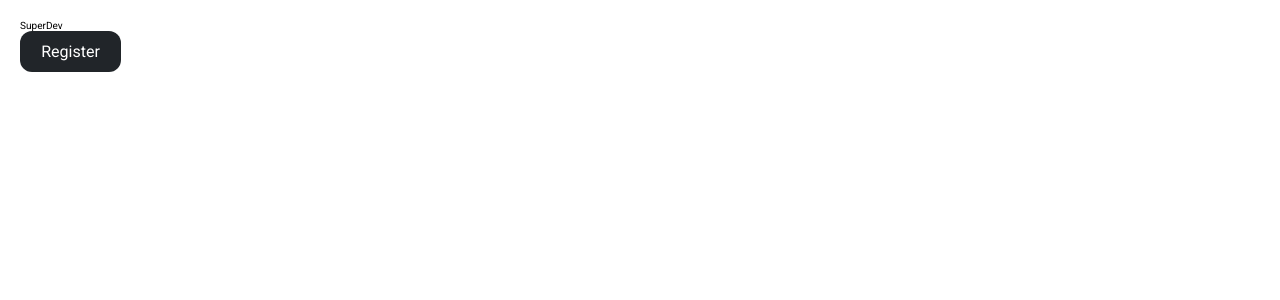
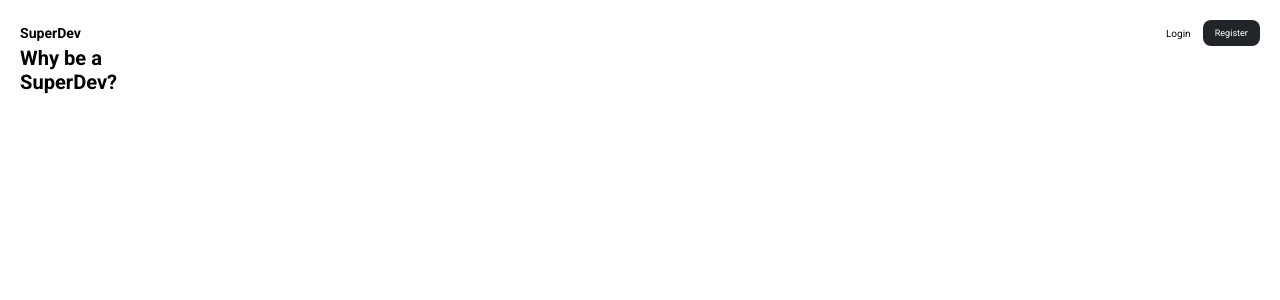
Before and after one commit to frostzt/super-responsive-react, a React (Create React App) app: page / in a window 1280 px wide. Shown: the top 300 px of the page. Built offline with nearby package versions, Linux system fonts and the light colour scheme.

Commit message:
working on header main component

```diff
--- a/src/Components/Buttons/Buttons.module.scss
+++ b/src/Components/Buttons/Buttons.module.scss
@@ -1,11 +1,11 @@
 .container {
   cursor: pointer;
   font-weight: 400;
-  font-size: 1.6rem;
+  font-size: 0.9rem;
   width: fit-content;
   height: fit-content;
   color: var(--white);
-  border-radius: 1.2rem;
-  padding: 1.1rem 2.1rem;
+  border-radius: 0.8rem;
+  padding: 0.8rem 1.2rem;
   background-color: var(--black);
 }
--- a/src/Components/Buttons/Buttons.tsx
+++ b/src/Components/Buttons/Buttons.tsx
@@ -11,7 +11,7 @@ interface Props {
 }
 
 const Buttons: React.FC<Props> = ({ children, invert }) => (
-  <div className={cx([styles.container, invert ? styles.inverted : null])}>
+  <div className={cx([invert ? styles.inverted : styles.container])}>
     <div>{children}</div>
   </div>
 );
--- a/src/Components/Header/Header.tsx
+++ b/src/Components/Header/Header.tsx
@@ -1,12 +1,21 @@
 import React from "react";
-import NavBar from "../NavBar/NavBar";
 
 // Styling
+import cx from "classnames";
 import styles from "./Header.module.scss";
+
+// Components
+import NavBar from "../NavBar/NavBar";
 
 const Header: React.FC = () => (
   <header className={styles.container}>
     <NavBar />
+    <div className={styles.main}>
+      <h1 className={cx(["heading-primary", styles.title])}>
+        Why be a<br />
+        SuperDev?
+      </h1>
+    </div>
   </header>
 );
 
--- a/src/Components/NavBar/NavBar.module.scss
+++ b/src/Components/NavBar/NavBar.module.scss
@@ -1,2 +1,19 @@
 .container {
+  display: flex;
+  align-items: center;
+  justify-content: space-between;
+
+  .logo {
+    font-weight: 700;
+    font-size: 1.4rem;
+  }
+
+  .buttons {
+    display: flex;
+    align-items: center;
+
+    & > *:not(:last-child) {
+      margin-right: 1.2rem;
+    }
+  }
 }
--- a/src/Components/NavBar/NavBar.tsx
+++ b/src/Components/NavBar/NavBar.tsx
@@ -1,16 +1,23 @@
 import React from "react";
+
+// Styling
+import { motion } from "framer-motion";
+import styles from "./NavBar.module.scss";
+import { containerVarient, childrenVarient } from "./NavBar.varients";
+
+// Components
 import Buttons from "../Buttons/Buttons";
 
-// Styling
-import styles from "./NavBar.module.scss";
-
 const NavBar: React.FC = () => (
-  <div className={styles.container}>
-    <div className={styles.logo}>SuperDev</div>
-    <div className={styles.buttons}>
+  <motion.div variants={containerVarient} initial="initial" animate="animate" className={styles.container}>
+    <motion.div variants={childrenVarient} className={styles.logo}>
+      SuperDev
+    </motion.div>
+    <motion.div variants={childrenVarient} className={styles.buttons}>
+      <Buttons invert>Login</Buttons>
       <Buttons>Register</Buttons>
-    </div>
-  </div>
+    </motion.div>
+  </motion.div>
 );
 
 export default NavBar;
--- /dev/null
+++ b/src/Components/NavBar/NavBar.varients.ts
@@ -0,0 +1,25 @@
+export const containerVarient = {
+  initial: {
+    opacity: 0,
+    y: -50,
+    transition: {
+      when: "beforeChildren",
+      duration: 1,
+    },
+  },
+  animate: {
+    opacity: 1,
+    y: 0,
+  },
+};
+
+export const childrenVarient = {
+  initial: {
+    opacity: 0,
+    y: -50,
+  },
+  animate: {
+    opacity: 1,
+    y: 0,
+  },
+};
```
Also changed, not shown: 1 other file (tests, documents, lock files or other folders).
